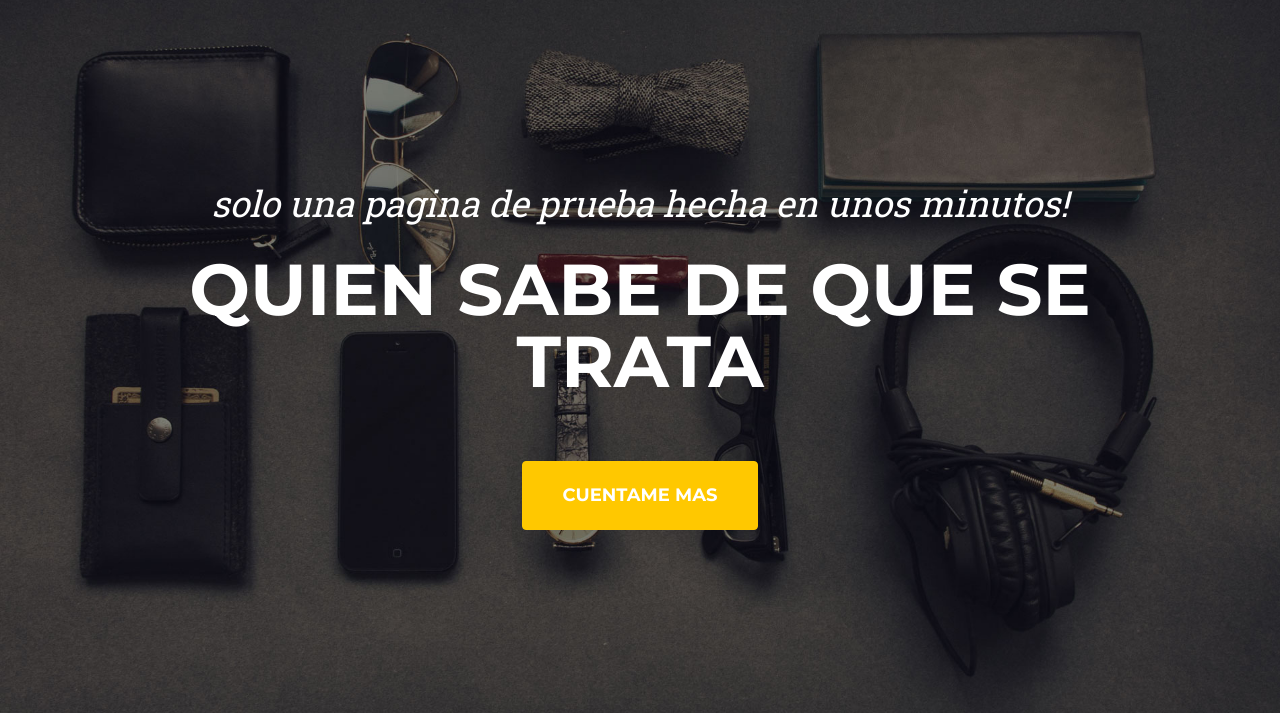
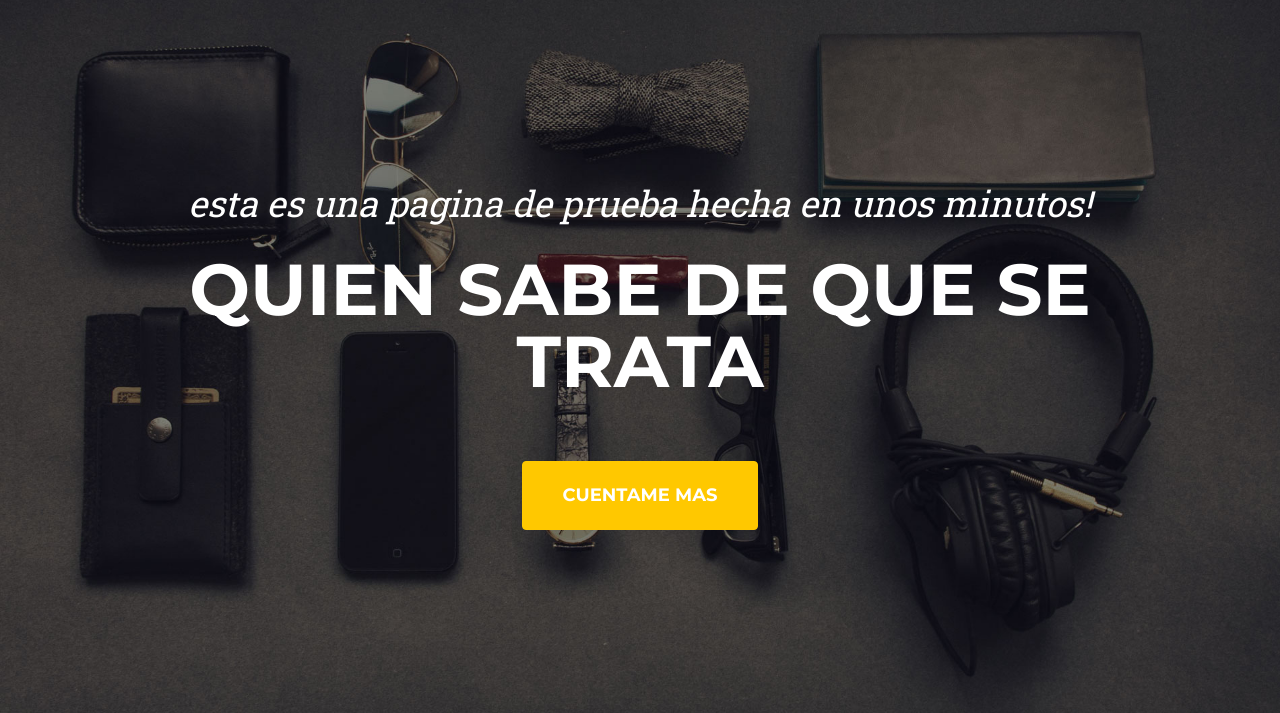
Before and after one commit to makiritare/.github.io, a plain HTML site: page index.html in a window 1280 px wide. Shown: the part 87-800 px from the top of the page. Drawn offline with nearby package versions, Linux system fonts and the light colour scheme.

Commit message:
cambios a la pagina

```diff
--- a/index.html
+++ b/index.html
@@ -39,7 +39,7 @@
         <!-- Masthead-->
         <header class="masthead">
             <div class="container">
-                <div class="masthead-subheading">solo una pagina de prueba hecha en unos minutos!</div>
+                <div class="masthead-subheading">esta es una pagina de prueba hecha en unos minutos!</div>
                 <div class="masthead-heading text-uppercase">Quien sabe de que se trata</div>
                 <a class="btn btn-primary btn-xl text-uppercase" href="#services">cuentame mas</a>
             </div>
```
